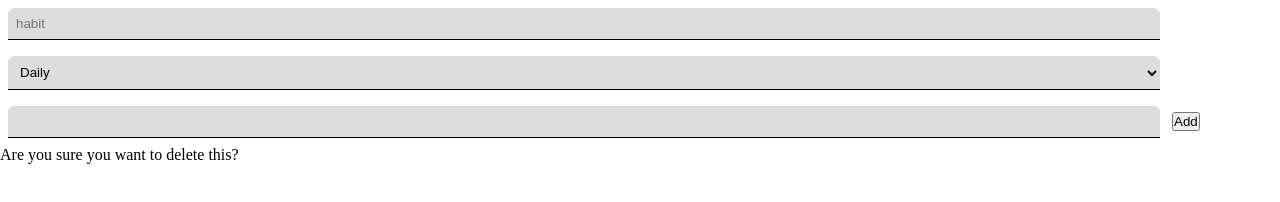
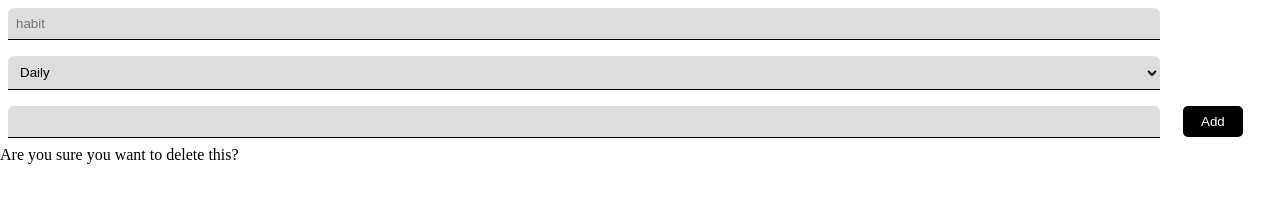
Before and after one commit to amandainc2024/Christly, a plain HTML site: page habit.html in a window 1280 px wide. Drawn offline with Linux system fonts and the light colour scheme.

Commit message:
update habit.html

```diff
--- a/habit.html
+++ b/habit.html
@@ -69,7 +69,15 @@ border-radius: 577px;
       flex-direction: column;
       justify-content: center;
       background: white;
-      align-items: ;
+    }
+    .fbtn{
+      background: black;
+      color: white;
+      border:0;
+      display: inline-block;
+      padding: 8px 18px;
+      border-radius:5px;
+      margin-left: 11px;
     }
     input{
       width: 90%;
@@ -103,7 +111,7 @@ border-radius: 577px;
       <option value="Monthly">Monthly</option>
     </select>
     <input id="frequency" type="number">
-    <button type="button" onclick="add()">Add</button>
+    <button type="button" class="fbtn" onclick="add()">Add</button>
   </form>
   <main>
     <!--Tab to edit-->
@@ -120,6 +128,8 @@ border-radius: 577px;
       <option value="Monthly">Monthly</option>
     </select>
     <input type="number" id="frequency">
+    <button type="button" class="fbtn" onclick="updateHabit()">Add</button>
+
   </div>
   <script>
   function id() {
```
